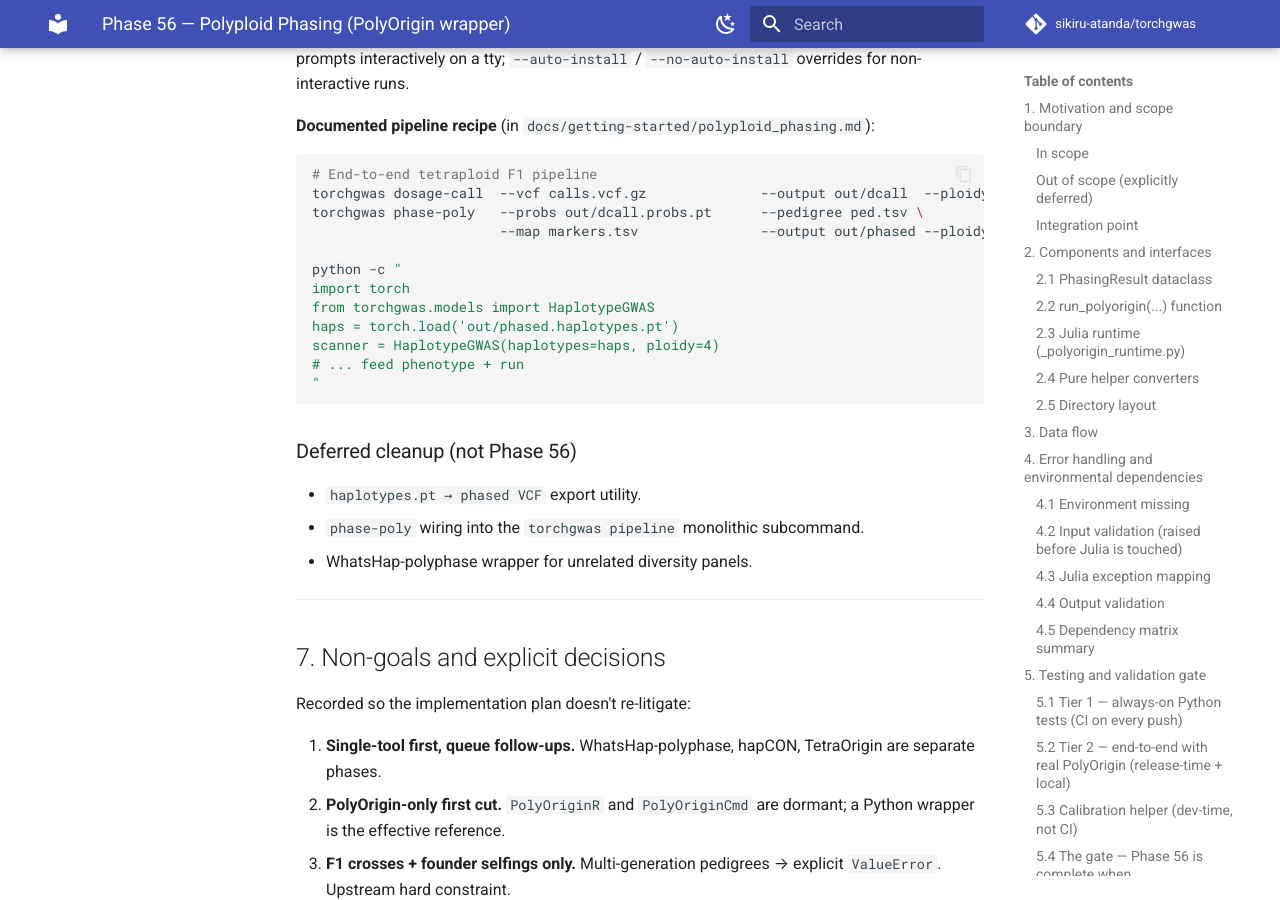
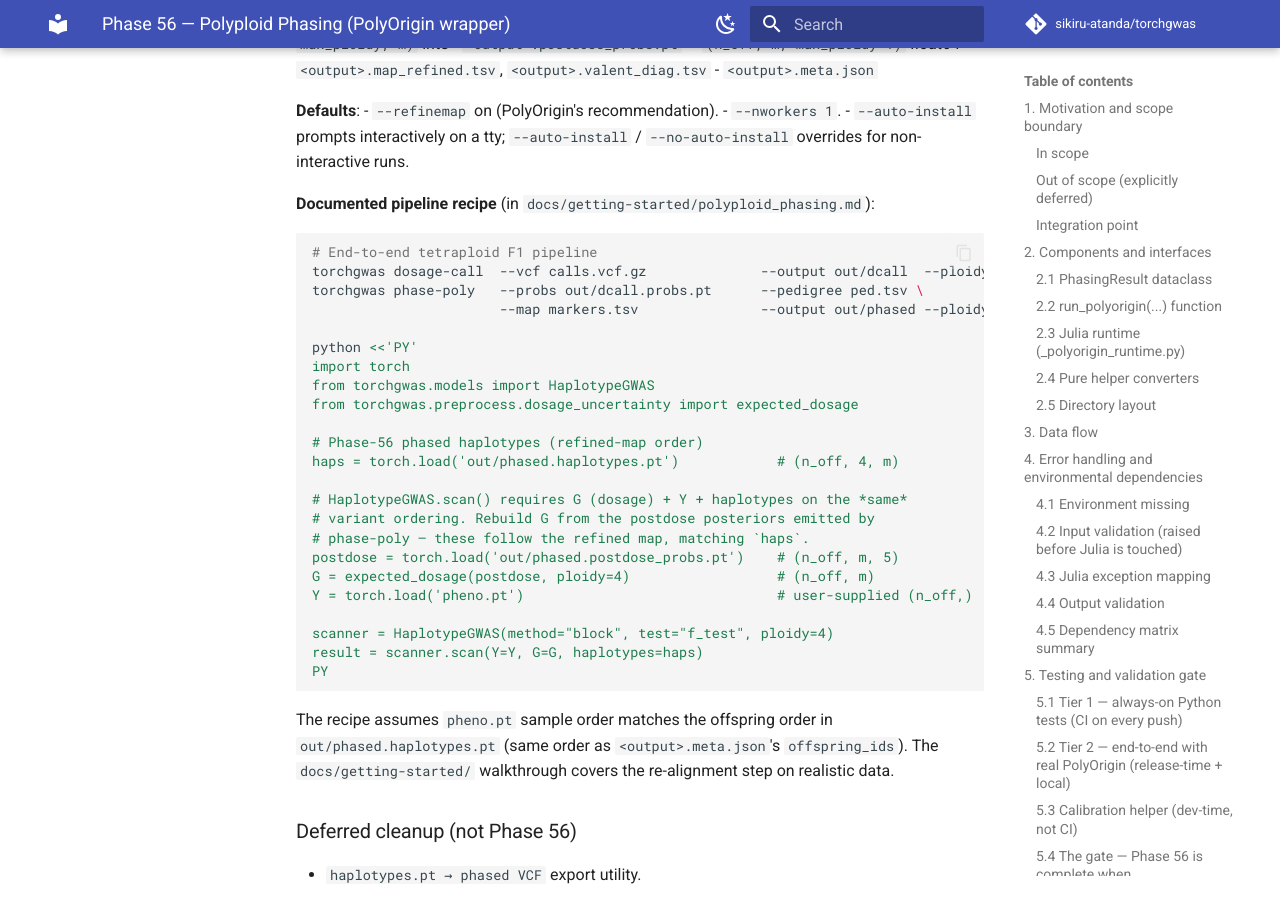
Before and after one commit to sikiru-atanda/torchgenomics, an MkDocs documentation site: the page built from docs/superpowers/specs/2026-04-23-phase-56-polyploid-phasing-design.md, in a window 1280 px wide and 900 px high, scrolled down 15294 px. Built offline with MkDocs 1.6.1 and Material for MkDocs 9.7.7, drawn with Linux system fonts in a browser that asks for light colours; comment, search, counter and statistics services are not loaded; some of the changed text lies outside the part shown.

Commit message:
Phase 56: spec cross-check fixes
Four corrections found during self-review:
1. Section 6 recipe used a non-existent HaplotypeGWAS(haplotypes=...)
   constructor kwarg. Replaced with the real construction + .scan()
   call that supplies G, Y, haplotypes on the refined-map variant
   ordering (G rebuilt from phase-poly's postdose_probs).
2. Dropped the done.marker file handshake throughout Sections 3/4/5.
   Under juliacall, polyOrigin() raises JuliaError on failure and
   returns normally on success — there is no ambiguous exited-0-
   without-finishing state, so the marker was redundant dead wood.
3. Broadened the documented first-call startup cost from a
   misleading "30-60 s" to "~30 s to ~2 min (cold) / seconds (warm
   same-process)" to reflect cold Julia download + Pkg.instantiate
   + PolyOrigin precompile.
4. Expanded the pyproject.toml bullet in the Appendix to spell out
   both edits: the polyploid-phase extra AND the new package-data
   entry for juliapkg.json (the latter was hand-waved previously
   but must be explicit for the manifest to ship in the wheel).

````diff
--- a/docs/superpowers/specs/2026-04-23-phase-56-polyploid-phasing-design.md
+++ b/docs/superpowers/specs/2026-04-23-phase-56-polyploid-phasing-design.md
@@ -251,7 +251,6 @@
 workdir/out_maprefined.csv       (refined genetic map)          PolyOrigin
 workdir/out_polyancestry.csv     (valent configs, diagnostics)  PolyOrigin
 workdir/out.log                                                 PolyOrigin
-workdir/done.marker              (Python-written in try/finally after the jl call)
 │
 ▼ _parse_polyorigin_outputs (pandas; ID-keyed; no positional assumption)
 │   origin_probs   ← out_genoprob.csv
@@ -280,7 +279,7 @@
 
 **Workdir lifecycle**: `tempfile.TemporaryDirectory()` scoped to the call. Auto-cleanup on exit (incl. exceptions). `keep_workdir=True` suppresses cleanup and records the path on `PhasingResult.workdir` for debugging.
 
-**Atomicity**: persistent `<output>.*` artifacts are written only after `done.marker` is present and every expected output CSV parses. Partial Julia failure → workdir briefly exists (unless `keep_workdir=True`) but nothing user-visible appears at `<output>.*`.
+**Atomicity**: persistent `<output>.*` artifacts are written only after `jl.PolyOrigin.polyOrigin()` returns without raising AND every expected output CSV parses. Partial Julia failure → `juliacall.JuliaError` propagates, workdir briefly exists (unless `keep_workdir=True`), and nothing user-visible appears at `<output>.*`. No separate `done.marker` is used — under `juliacall` there is no ambiguous "exited 0 without finishing" state, so a successful return from `polyOrigin()` is itself the completion signal.
 
 **Ordering**: the merged genofile writes rows in map-TSV order and columns in (map cols 1–3, parents alphabetically, offspring alphabetically) order. PolyOrigin preserves marker and individual IDs in its output CSVs; Python parses with `index_col=0` — never positional.
 
@@ -304,7 +303,7 @@
 | `julia_path=` or `TORCHGWAS_JULIA` points to a nonexistent/non-executable file | `ValueError` |
 | Managed install network failure | Propagate juliacall's exception; point to `~/.julia/logs/juliapkg.log` |
 | PolyOrigin.jl install fails (transient network, Git host down) | `RuntimeError` with `Pkg.resolve()` recovery pointer |
-| First-call JIT cost (30–60 s) | `logger.info(...)` single line; not an error |
+| First-call startup cost (cold: ~30 s to ~2 min for Julia download + Pkg.instantiate + PolyOrigin precompile; warm same-process: seconds) | `logger.info(...)` single line; not an error |
 | Runtime cached | `get_runtime` is memoized on `(_jl, _polyorigin, _version)`; subsequent calls skip all of steps 1–6 |
 
 No silent fallback to a Python reimplementation. Always-external-or-error.
@@ -331,8 +330,8 @@
 ### 4.3 Julia exception mapping
 
 - `juliacall.JuliaError` raised inside `polyOrigin()` → `RuntimeError(f"PolyOrigin failed: {exc}")`, preserving the Julia stacktrace via `__cause__`.
-- Call completed but `done.marker` missing → `RuntimeError("PolyOrigin call returned but produced no done.marker — check the Julia log in the workdir.")`.
-- Call completed, `done.marker` present, but an expected output CSV missing → `RuntimeError` naming the file.
+- Call returned but an expected output CSV missing → `RuntimeError` naming the file (plus a pointer to the Julia log in the workdir).
+- Output CSV present but unparseable (corrupt, truncated) → `RuntimeError` naming the file + parse error.
 - No subprocess timeout path (no subprocess); long hangs surface as Python hangs, interruptible via Ctrl-C.
 
 ### 4.4 Output validation
@@ -398,8 +397,8 @@
 | | `julia_path=` to nonexistent file → `ValueError` |
 | Runtime stubbing | Monkeypatched runtime writes canned CSVs → correct `PhasingResult` shape, IDs, tensors parse |
 | | Monkeypatched runtime raises `JuliaError` → `RuntimeError` preserving `__cause__` |
-| | Runtime returns but no `done.marker` → `RuntimeError` |
-| | Missing output CSV post-run → `RuntimeError` naming file |
+| | Runtime returns but expected output CSV missing → `RuntimeError` naming file |
+| | Runtime returns output CSV that fails to parse → `RuntimeError` with parse error |
 | Output parsing | `*_genoprob.csv` → correct shape + row sums |
 | | argmax → valid haplotype int values |
 | | `*_parentphased.csv` → values in `{0,1}` |
@@ -489,14 +488,30 @@
 torchgwas phase-poly   --probs out/dcall.probs.pt      --pedigree ped.tsv \
                        --map markers.tsv               --output out/phased --ploidy 4
 
-python -c "
+python <<'PY'
 import torch
 from torchgwas.models import HaplotypeGWAS
-haps = torch.load('out/phased.haplotypes.pt')
-scanner = HaplotypeGWAS(haplotypes=haps, ploidy=4)
-# ... feed phenotype + run
-"
+from torchgwas.preprocess.dosage_uncertainty import expected_dosage
+
+# Phase-56 phased haplotypes (refined-map order)
+haps = torch.load('out/phased.haplotypes.pt')            # (n_off, 4, m)
+
+# HaplotypeGWAS.scan() requires G (dosage) + Y + haplotypes on the *same*
+# variant ordering. Rebuild G from the postdose posteriors emitted by
+# phase-poly — these follow the refined map, matching `haps`.
+postdose = torch.load('out/phased.postdose_probs.pt')    # (n_off, m, 5)
+G = expected_dosage(postdose, ploidy=4)                  # (n_off, m)
+Y = torch.load('pheno.pt')                               # user-supplied (n_off,)
+
+scanner = HaplotypeGWAS(method="block", test="f_test", ploidy=4)
+result = scanner.scan(Y=Y, G=G, haplotypes=haps)
+PY
 ```
+
+The recipe assumes `pheno.pt` sample order matches the offspring order in
+`out/phased.haplotypes.pt` (same order as `<output>.meta.json`'s
+`offspring_ids`). The `docs/getting-started/` walkthrough covers the
+re-alignment step on realistic data.
 
 ### Deferred cleanup (not Phase 56)
 
@@ -552,7 +567,9 @@
 **Modified files**:
 - `torchgwas/cli.py` — one new subcommand (`phase-poly`) + argparse entry.
 - `torchgwas/preprocess/__init__.py` — re-export `run_polyorigin`, `PhasingResult`.
-- `pyproject.toml` — add `[project.optional-dependencies]` entry for `polyploid-phase = ["juliacall>=0.9"]`; include `juliapkg.json` as package data.
+- `pyproject.toml` — two edits:
+  - `[project.optional-dependencies]` gains `polyploid-phase = ["juliacall>=0.9"]`.
+  - `[tool.setuptools.package-data]` gains `"torchgwas.preprocess" = ["juliapkg.json"]` so the Julia dep manifest ships in the wheel (currently the block only declares `"torchgwas._native" = ["*.pyi"]`).
 - `docs/ROADMAP.md` — remove the Phase 56 entry on ship.
 - `docs/cli.md` — `torchgwas phase-poly --help` capture.
 - `CLAUDE.md` — add `phase-poly` to CLI commands; bump subcommand count from 36 to 37.
````
